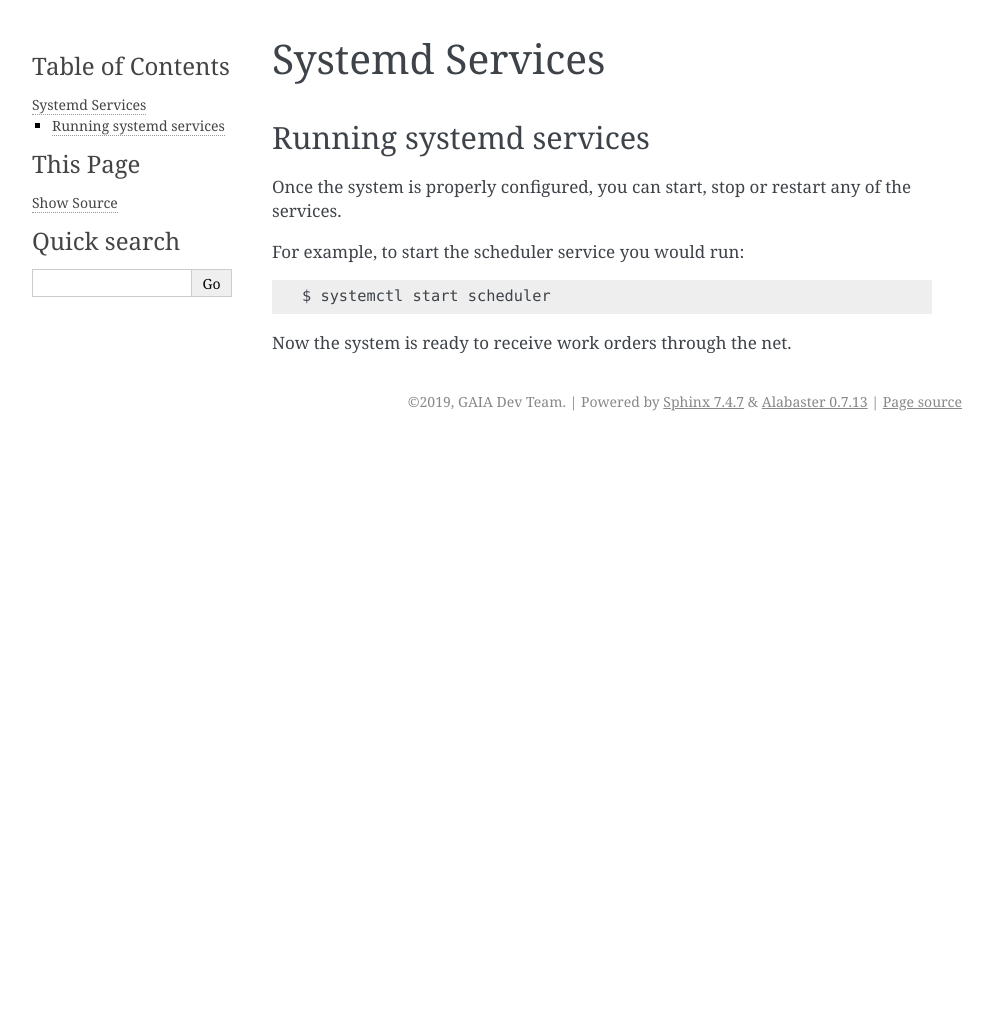
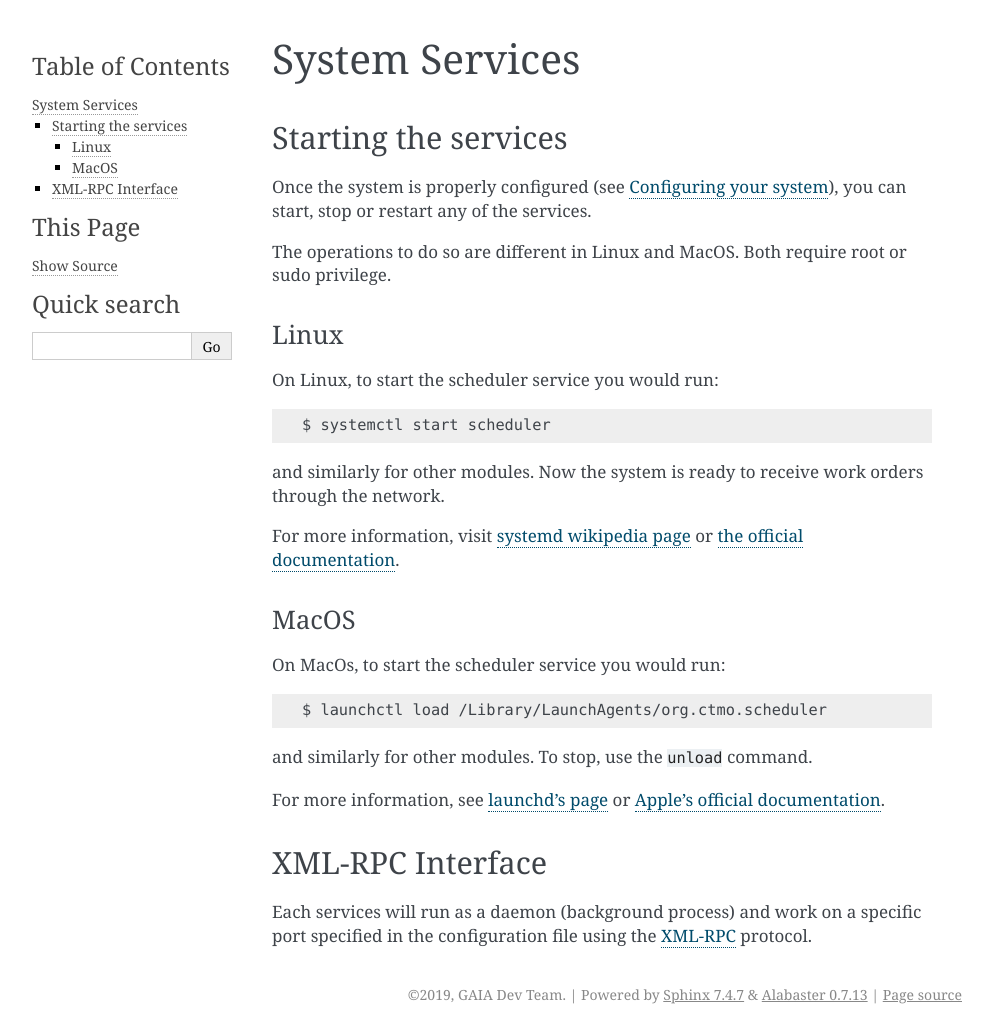
Before and after one commit to CTMObservatory/CTMO_Manager, a Sphinx documentation site: the page built from docs/services.rst, in a window 1280 px wide. Shown: the whole page, without its empty margins (148-1141 px from the left). Built offline with Sphinx 7.4.7, drawn with Linux system fonts in a browser that asks for light colours; before the commit the page ends 900 px from its top, so only the background shows below that.

Commit message:
Added support for launchd services under OS X

```diff
--- a/docs/services.rst
+++ b/docs/services.rst
@@ -1,13 +1,45 @@
-Systemd Services
-================
+System Services
+===============
 
-Running systemd services
-------------------------
+Starting the services
+---------------------
 
-Once the system is properly configured, you can start, stop or restart any of the services.
+Once the system is properly configured (see :ref:`conf`), you can start, stop or restart any of the services.
 
-For example, to start the scheduler service you would run::
+The operations to do so are different in Linux and MacOS.
+Both require root or sudo privilege.
+
+Linux
+^^^^^
+
+On Linux, to start the scheduler service you would run::
 
     $ systemctl start scheduler
 
-Now the system is ready to receive work orders through the net.
+and similarly for other modules.
+Now the system is ready to receive work orders through the network.
+
+For more information, visit `systemd wikipedia page <https://en.wikipedia.org/wiki/Systemd>`_
+or `the official documentation <https://freedesktop.org/wiki/Software/systemd/>`_.
+
+MacOS
+^^^^^
+
+On MacOs, to start the scheduler service you would run::
+
+    $ launchctl load /Library/LaunchAgents/org.ctmo.scheduler
+
+and similarly for other modules.
+To stop, use the ``unload`` command.
+
+For more information, see `launchd's page <https://www.launchd.info>`_
+or `Apple's official documentation <https://developer.apple.com/library/archive/documentation/MacOSX/Conceptual/BPSystemStartup/Chapters/CreatingLaunchdJobs.html>`_.
+
+XML-RPC Interface
+-----------------
+
+Each services will run as a daemon (background process)
+and work on a specific port specified in the configuration file
+using the `XML-RPC`_ protocol.
+
+.. _XML-RPC: http://xmlrpc.scripting.com
--- a/requirements.txt
+++ /dev/null
@@ -1,2 +0,0 @@
-pyyaml==5.1
-loguru==0.2.5
```
Also changed, not shown: docs/configuration.rst (+20 -16 lines), docs/index.rst (+0 -8 lines), docs/installation.rst (+9 -9 lines), 7 other files.
